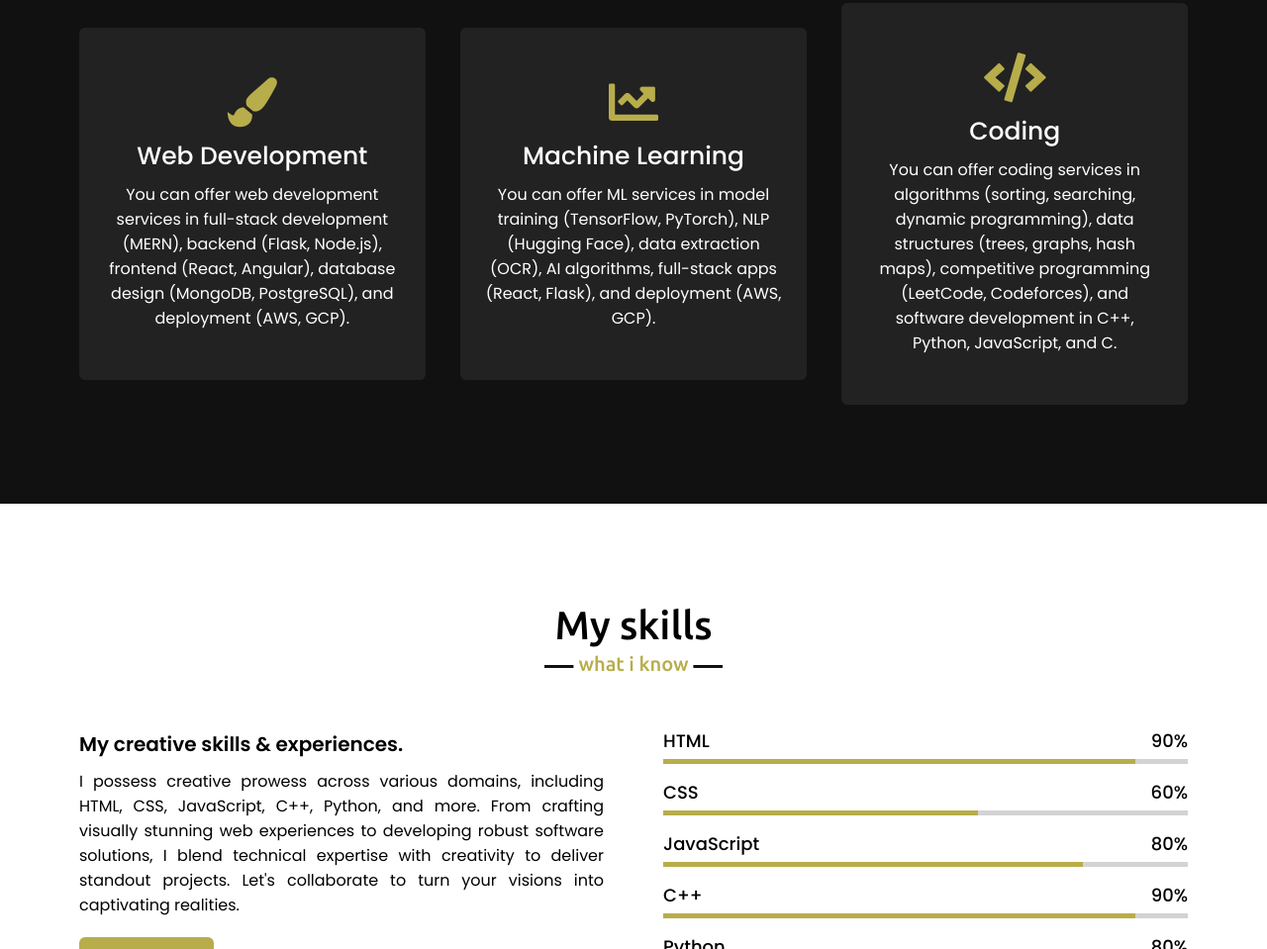
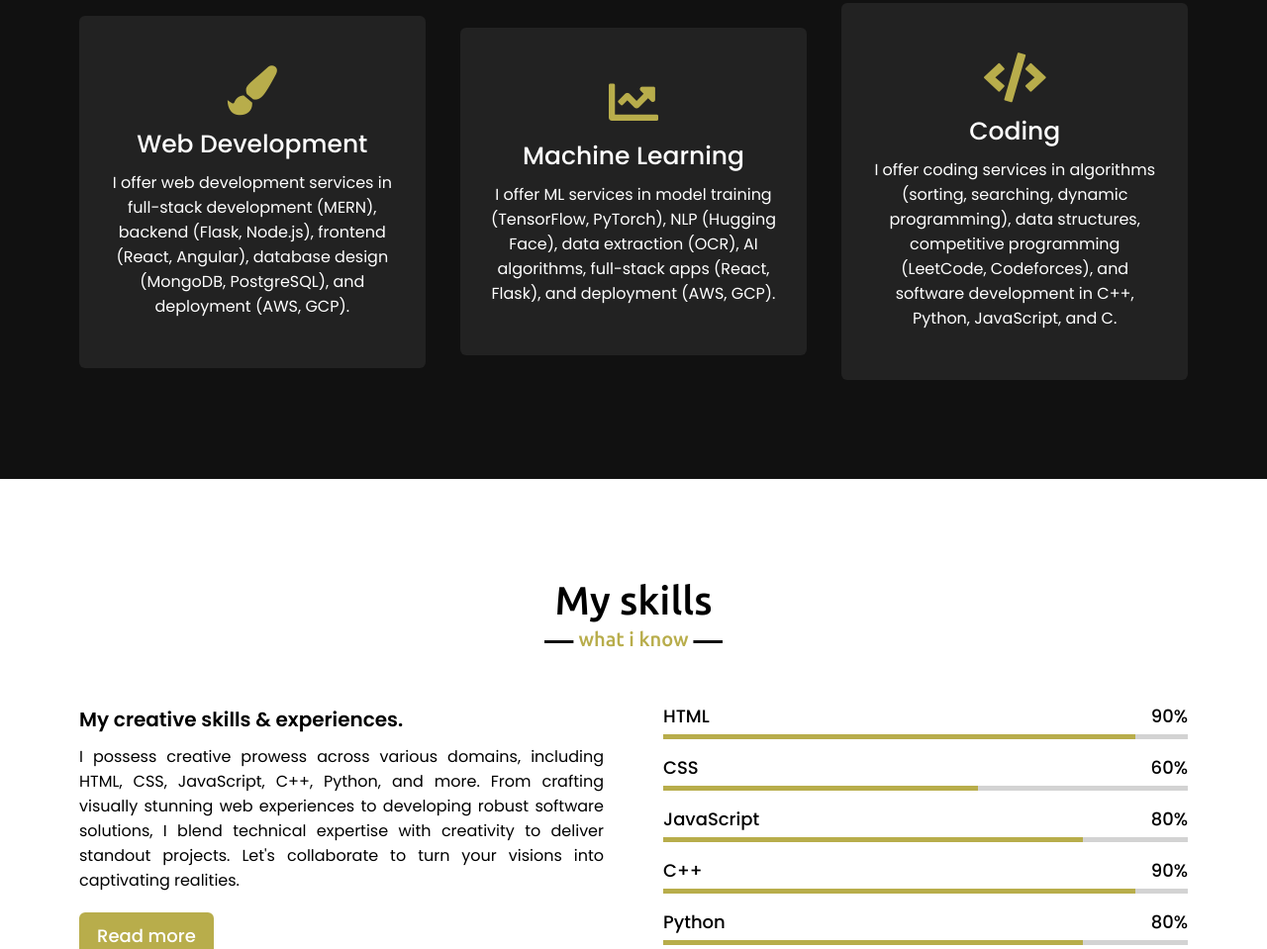
Before and after one commit to NelaynAbbas/A3, a website: page index.html in a window 1280 px wide. Shown: the part 1756-2715 px from the top of the page at 99% size. Drawn offline with nearby package versions, Linux system fonts and the light colour scheme.

Commit message:
Update index.html

```diff
--- a/index.html
+++ b/index.html
@@ -72,21 +72,21 @@
                     <div class="box">
                         <i class="fas fa-paint-brush"></i>
                         <div class="text">Web Development</div>
-                        <p>You can offer web development services in full-stack development (MERN), backend (Flask, Node.js), frontend (React, Angular), database design (MongoDB, PostgreSQL), and deployment (AWS, GCP).</p>
+                        <p>I offer web development services in full-stack development (MERN), backend (Flask, Node.js), frontend (React, Angular), database design (MongoDB, PostgreSQL), and deployment (AWS, GCP).</p>
                     </div>
                 </div>
                 <div class="card">
                     <div class="box">
                         <i class="fas fa-chart-line"></i>
                         <div class="text">Machine Learning</div>
-                        <p>You can offer ML services in model training (TensorFlow, PyTorch), NLP (Hugging Face), data extraction (OCR), AI algorithms, full-stack apps (React, Flask), and deployment (AWS, GCP).</p>
+                        <p>I offer ML services in model training (TensorFlow, PyTorch), NLP (Hugging Face), data extraction (OCR), AI algorithms, full-stack apps (React, Flask), and deployment (AWS, GCP).</p>
                     </div>
                 </div>
                 <div class="card">
                     <div class="box">
                         <i class="fas fa-code"></i>
                         <div class="text">Coding</div>
-                        <p>You can offer coding services in algorithms (sorting, searching, dynamic programming), data structures (trees, graphs, hash maps), competitive programming (LeetCode, Codeforces), and software development in C++, Python, JavaScript, and C.</p>
+                        <p>I offer coding services in algorithms (sorting, searching, dynamic programming), data structures, competitive programming (LeetCode, Codeforces), and software development in C++, Python, JavaScript, and C.</p>
                     </div>
                 </div>
                </div>
```
